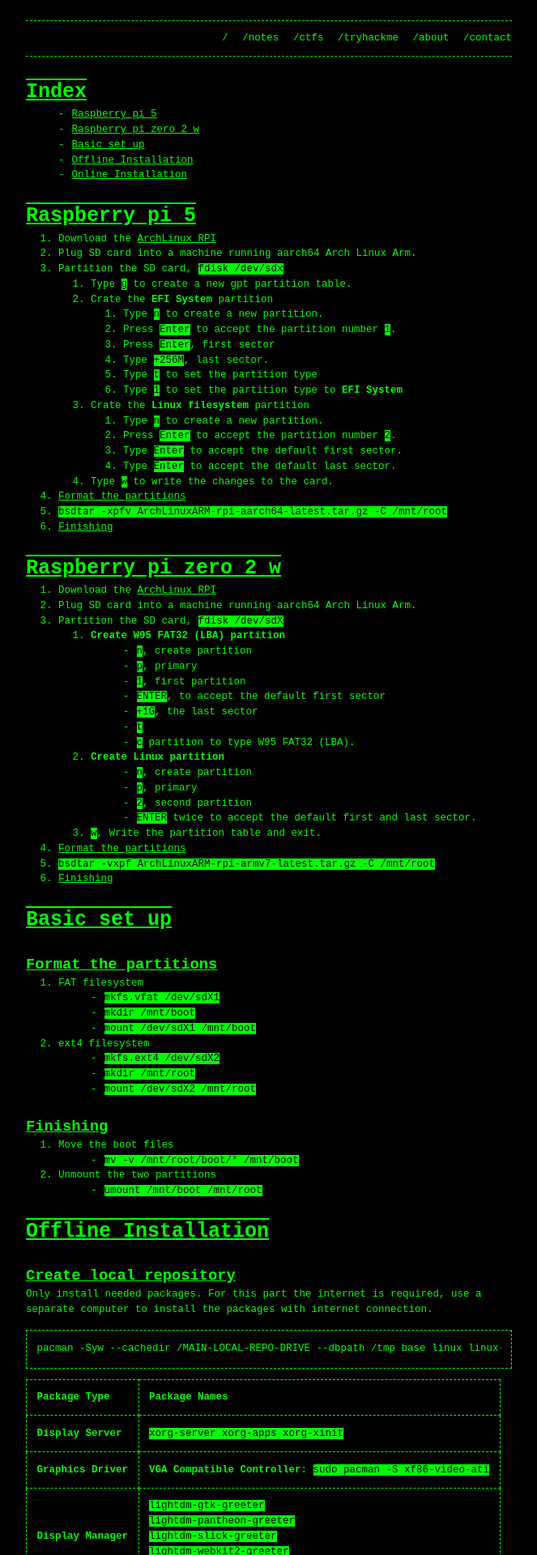
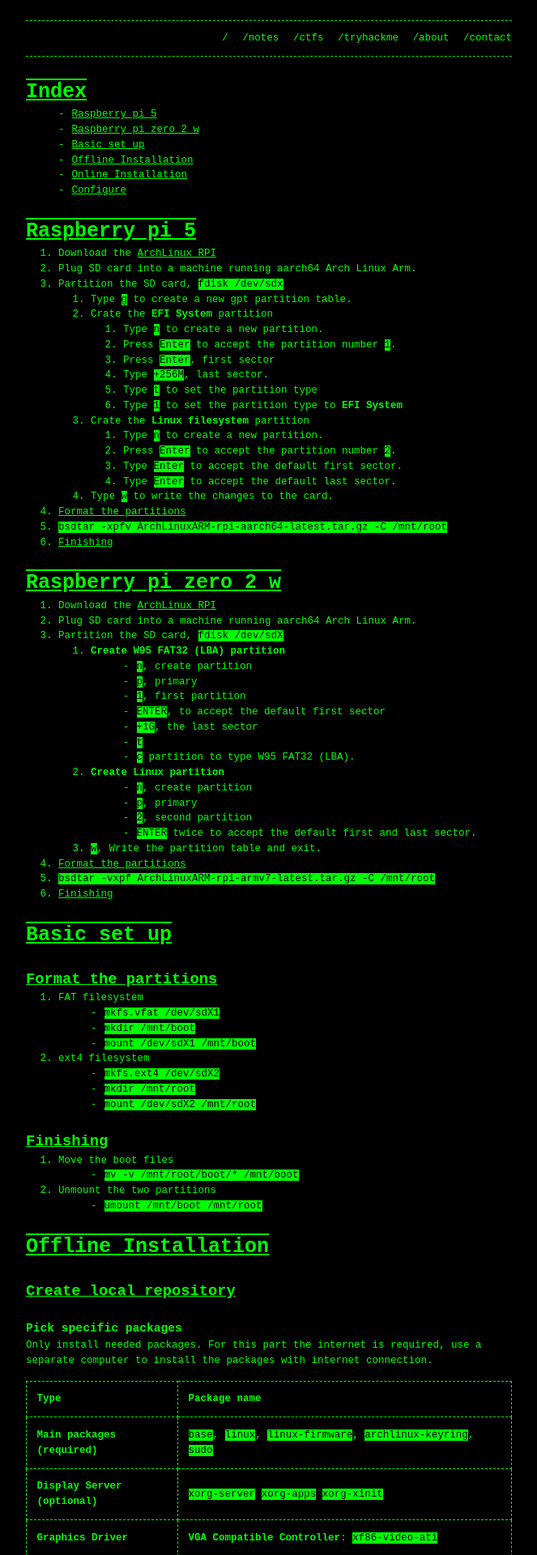
Before and after one commit to C0DE33301/MyBlog, a Jekyll site: the page built from _posts/2026-07-05-Arch-Linux.md, in a window 1280 px wide. Shown: the top 1920 px of the page at 81% size, without its empty margins (308-971 px from the left). Built offline with Jekyll 4.4.1, drawn with Linux system fonts in a browser that asks for light colours; some of the changed text lies outside the part shown.

Commit message:
Update post

```diff
--- a/_posts/2026-07-05-Arch-Linux.md
+++ b/_posts/2026-07-05-Arch-Linux.md
@@ -9,6 +9,7 @@
 - [Basic set up](#basic-set-up)
 - [Offline Installation](#offline-installation)
 - [Online Installation](#online-install)
+- [Configure](#configure)
 
 # Raspberry pi 5
 1. Download the <a href="http://os.archlinuxarm.org/os/ArchLinuxARM-rpi-aarch64-latest.tar.gz" target="_blank">ArchLinux RPI</a>
@@ -73,16 +74,23 @@
 
 # Offline Installation
 ## Create local repository
+### Pick specific packages
 Only install needed packages. For this part the internet is required, use a separate computer to install the packages with internet connection.
+
+|Type|Package name|
+|---|---|
+|**Main packages (required)**|`base`, `linux`, `linux-firmware`, `archlinux-keyring`, `sudo`|
+|**Display Server (optional)**|`xorg-server` `xorg-apps` `xorg-xinit`|
+|**Graphics Driver**|**VGA Compatible Controller**: `xf86-video-ati`|
+|**Display Manager (required)**|**LightDM**<br>`lightdm`, `lightdm-THEME_NAME-greeter`<br><br>**lightdm-THEME_NAME-greeter**<br>`lightdm-gtk-greeter`<br>`lightdm-pantheon-greeter`<br>`lightdm-slick-greeter`<br>`lightdm-webkit2-greeter`<br>`lightdm-webkit-theme-litarvan`<br>------------------------------------------------------------------------------------------------------------------------------------------------------<br>**LY**<br>`ly`|
+|**(required)**|`grub`, `efibootmgr`|
+|**(optional)**|`amd-ucode`|
+|**Network CLI (required)**|`networkmanager`|
+|**(optional)**|`fastfetch`|
+
 {% highlight diff %}
-pacman -Syw --cachedir /MAIN-LOCAL-REPO-DRIVE --dbpath /tmp base linux linux-firmware archlinux-keyring xorg-server xorg-apps xorg-xinit xf86-video-ati lightdm lightdm-THEME_NAME-greeter grub efibootmgr sudo networkmanager vi fastfetch amd-ucode
+pacman -Syw --cachedir /MAIN-LOCAL-REPO-DRIVE --dbpath /tmp PACKAGE-NAMES
 {% endhighlight %}
-
-|Package Type|Package Names|
-|---|---|
-|**Display Server**|`xorg-server xorg-apps xorg-xinit`|
-|**Graphics Driver**|**VGA Compatible Controller**: `sudo pacman -S xf86-video-ati`|
-|**Display Manager**|`lightdm-gtk-greeter`<br>`lightdm-pantheon-greeter`<br>`lightdm-slick-greeter`<br>`lightdm-webkit2-greeter`<br>`lightdm-webkit-theme-litarvan`|
 
 Create a package database
 `repo.db.tar.gz`, `repo` is the name of the repo database.
@@ -226,29 +234,30 @@
 systemctl stop reflector.service
 {% endhighlight %}
 
-## Other, ...
+### Other, ...
 pacman -S archlinux-keyring
 
-## Install the packages
+### Install the packages
 {% highlight diff %}
-pacstrap /mnt base linux linux-firmware archlinux-keyring xorg-server xorg-apps xorg-xinit xf86-video-ati lightdm lightdm-THEME_NAME-greeter grub efibootmgr sudo networkmanager vi fastfetch amd-ucode
+pacstrap /mnt base linux linux-firmware archlinux-keyring xorg-server xorg-apps xorg-xinit xf86-video-ati grub efibootmgr sudo networkmanager vi fastfetch amd-ucode
 {% endhighlight %}
 
-## Configure, ...
-Copy the `/etc/pacman.conf`
+### Copy the `/etc/pacman.conf`
 {% highlight diff %}
 cp /etc/pacman.conf /mnt/etc/pacman.conf
 {% endhighlight %}
 
-
+### Generate mount points
 {% highlight diff %}
 genfstab -L /mnt > /mnt/etc/fstab
 {% endhighlight %}
 
+### Chroot into main mount point
 {% highlight diff %}
 arch-chroot /mnt
 {% endhighlight %}
 
+### Clock
 {% highlight diff %}
 ln -sf /usr/share/zoneinfo/America/Chicago
 {% endhighlight %}
@@ -268,45 +277,85 @@
 echo "LANG=en-US.UTF-8" > /etc/local.conf
 {% endhighlight %}
 
+### Enable NetworkManager
 {% highlight diff %}
 systemctl enable NetworkManager
 {% endhighlight %}
 
-Set root password
+### Set root password
 {% highlight diff %}
 passwd
 {% endhighlight %}
 
-Create a new user & set password
+### Create a new user & set password
 {% highlight diff %}
 useradd -mG wheel -s /bin/bash USERNAME
 passwd USERNAME
 {% endhighlight %}
 
+### Give normal user root permissions
 {% highlight diff %}
 visudo
 %wheel ALL=(ALL:ALL) ALL
 {% endhighlight %}
 
+### Install grub
 {% highlight diff %}
 grub-install --target=x86_64-efi --efi-directory=/boot/efi
 grub-mkconfig -o /boot/grub/grub.cfg
 {% endhighlight %}
 
+### Ends
 {% highlight diff %}
 exit
 reboot
 {% endhighlight %}
 
-### Display Manager
+# Online Installation
 
-|Display Manager|
-|---|
-|lightdm-gtk-greeter|
-|lightdm-pantheon-greeter|
-|lightdm-slick-greeter|
-|lightdm-webkit2-greeter|
-|lightdm-webkit-theme-litarvan|
+# Configure
+## Display Manager
+<table>
+    <tr>
+        <th>Graphical greeters</th>
+        <th>Console</th>
+    </tr>
+    <tr>
+        <th>
+            LightDM
+            <ul>
+                <li>lightdm-gtk-greeter</li>
+                <li>lightdm-pantheon-greeter</li>
+                <li>lightdm-slick-greeter</li>
+                <li>lightdm-webkit2-greeter</li>
+            </ul>
+        </th>
+        <th>
+            emptty
+            <img src="/assets/img/WM/emptty.png" alt="emptty">
+        </th>
+    </tr>
+    <tr>
+        <th></th>
+        <th>
+            Lemurs
+            <img src="/assets/img/WM/Lemurs.png" alt="emptty">
+        </th>
+    </tr>
+    <tr>
+        <th></th>
+        <th>
+            ly
+            <img src="/assets/img/WM/ly.png" alt="emptty">
+        </th>
+    </tr>
+</table>
+
+### LightDM
+Install packages
+{% highlight diff %}
+pacman -S lightdm lightdm-THEME_NAME-greeter
+{% endhighlight %}
 
 >/etc/lightdm/lightdm.conf
 {:.filename}
@@ -326,6 +375,62 @@
 ls -l /usr/share/xgreeters
 {% endhighlight %}
 
-### Window Manager
+### Ly
+Install packages
+{% highlight diff %}
+pacman -S ly
+{% endhighlight %}
 
-# Online Installation
+Enable Ly: X, number from 1 to 6.
+{% highlight diff %}
+ly@ttyX.service
+{% endhighlight %}
+
+Disable Ly: X, number from 1 to 6.
+{% highlight diff %}
+getty@ttyX.service
+{% endhighlight %}
+
+## Window Manager
+<table>
+    <tr>
+        <th>Dynamic window managers</th>
+        <th>Tiling window managers</th>
+        <th>Stacking window managers</th>
+    </tr>
+    <tr>
+        <th>qtile</th>
+        <th>i3-wm</th>
+        <th>fluxbox</th>
+    </tr>
+    <tr>
+        <th>awesome</th>
+        <th>.</th>
+        <th>Openbox</th>
+    </tr>
+    <tr>
+        <th>xmonad</th>
+        <th>.</th>
+        <th>.</th>
+    </tr>
+</table>
+
+## Terminal
+<table>
+    <tr>
+        <th>Terminal emulators</th>
+        <th>VTE-based</th>
+    </tr>
+    <tr>
+        <th>xterm</th>
+        <th>.</th>
+    </tr>
+    <tr>
+        <th>.</th>
+        <th>.</th>
+    </tr>
+    <tr>
+        <th>.</th>
+        <th>.</th>
+    </tr>
+</table>
--- a/_sass/base.scss
+++ b/_sass/base.scss
@@ -20,6 +20,8 @@
 a { text-decoration: underline;  color: var(--link-color); }
 a:hover { color: var(--background-color); background-color: var(--base-color); }
 @media only screen and (max-device-width: 500px) { * { font-size: $mobile-font-size !important; } }
+
+img { max-height: 500px; max-width: 500px; }
 
 /**
  * Layout
```
Also changed, not shown: assets/img/WM/Lemurs.png (added), assets/img/WM/emptty.png (added), assets/img/WM/ly.png (added), assets/img/lightdm-gtk-greeter.jpg (added), assets/img/lightdm-pantheon-greeter.png (added), assets/img/lightdm-slick-greeter.jpeg (added), 1 other file.
